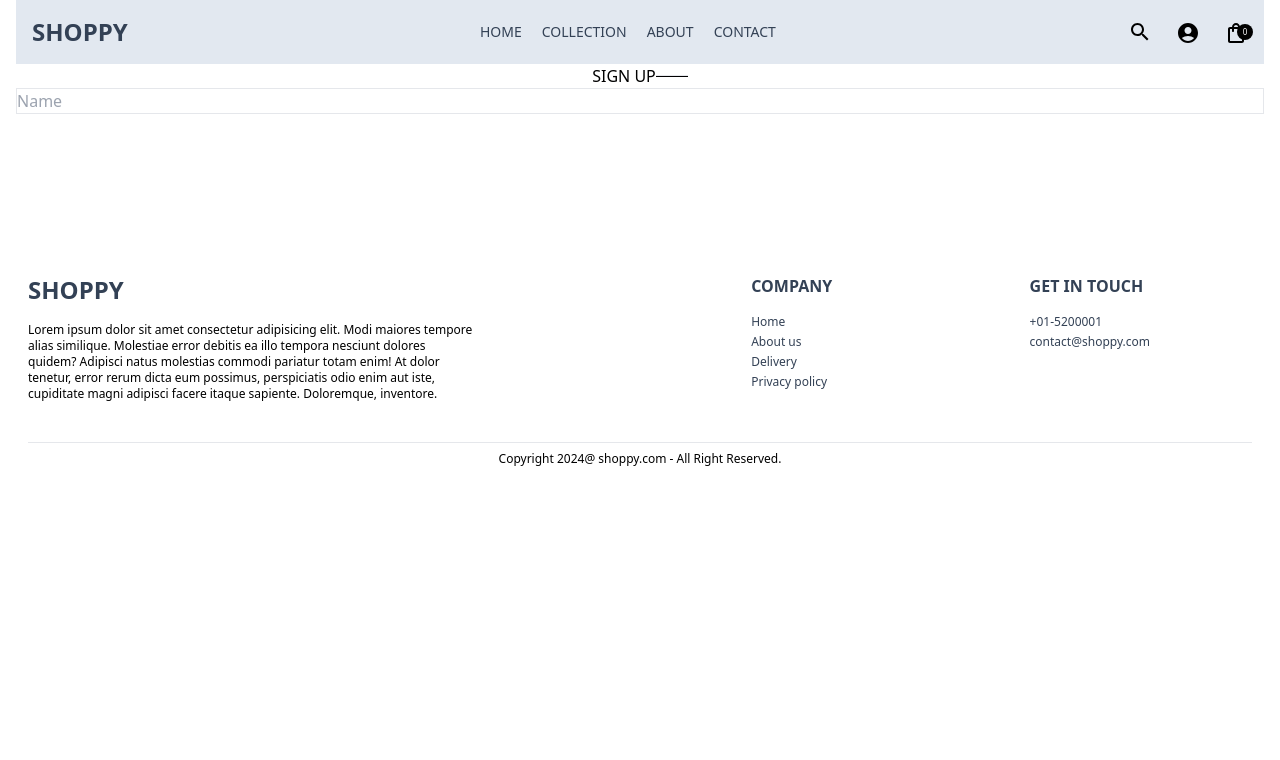
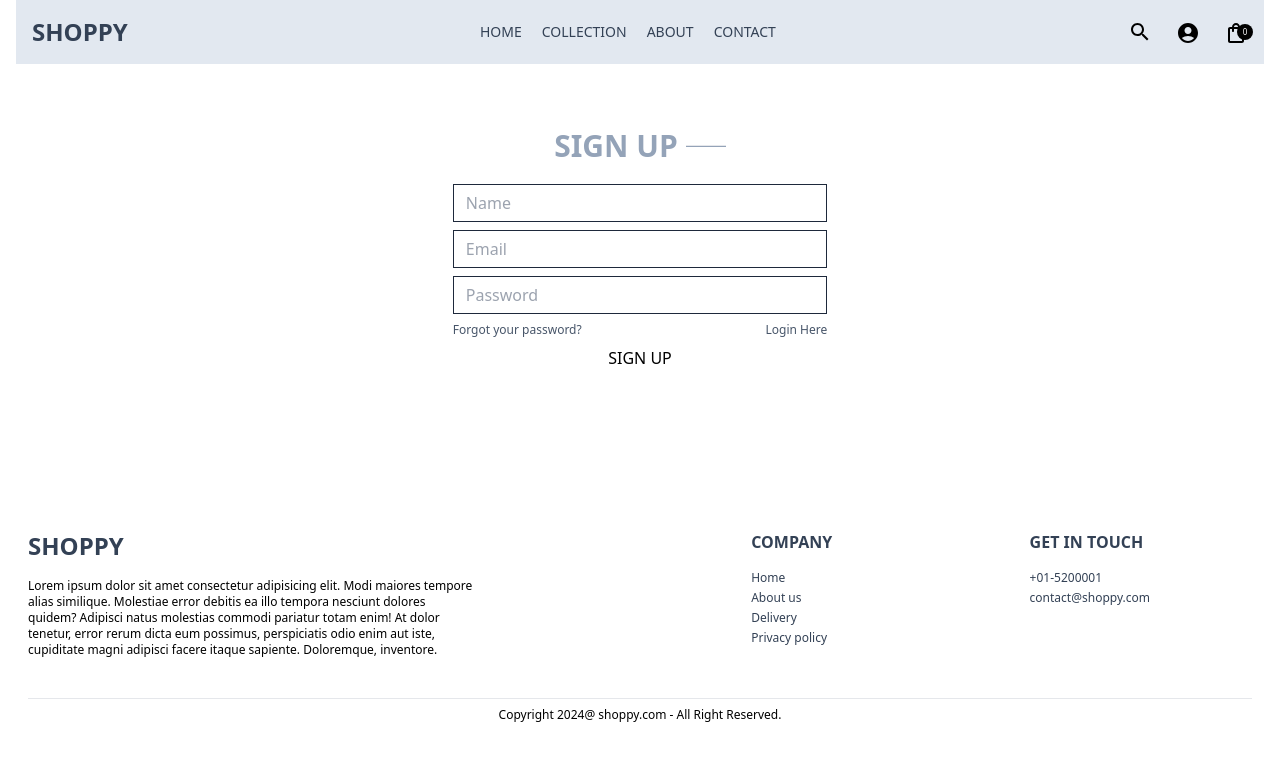
Before and after one commit to preykriti/Ecommerce-app, a React (Vite) app in the folder frontend/: page /login in a window 1280 px wide. Shown: the top 760 px of the page. Built offline with nearby package versions, Linux system fonts and the light colour scheme.

Commit message:
login and signup

```diff
--- a/frontend/src/pages/Login.jsx
+++ b/frontend/src/pages/Login.jsx
@@ -1,20 +1,60 @@
 // import React from 'react'
 
-import { useState } from "react"
+import { useState } from "react";
 
 const Login = () => {
-  const [currentPage, setCurrentPage]= useState("SIGN UP");
+  const [currentPage, setCurrentPage] = useState("SIGN UP");
 
   return (
-    <form className="flex justify-center flex-col ">
-      <div className="flex justify-center items-center">
-        <p>{currentPage}</p>
-        <hr className="h-[2px] bg-black w-8" />
+    <form className="flex items-center flex-col gap-2 mt-16 w-[80%] sm:w-[30%] m-auto">
+      <div className="flex items-center gap-2 mb-3">
+        <p className="text-3xl font-bold text-slate-400">{currentPage}</p>
+        <hr className="h-[2px] bg-slate-400 w-10" />
       </div>
-      <input placeholder="Name" className="border"></input>
+      {currentPage === "LOGIN" ? (
+        ""
+      ) : (
+        <input
+          placeholder="Name"
+          type="text"
+          className="border border-slate-800 w-full px-3 py-1.5"
+        ></input>
+      )}
+      <input
+        placeholder="Email"
+        type="email"
+        className="border border-slate-800 w-full px-3 py-1.5"
+      ></input>
+      <input
+        placeholder="Password"
+        type="password"
+        className="border border-slate-800 w-full px-3 py-1.5"
+      ></input>
+      <div className="flex w-full justify-between text-xs text-slate-600">
+        <p className="">Forgot your password?</p>
+        {
+          currentPage === "SIGN UP" ? (
+            <p
+              onClick={() => setCurrentPage("LOGIN")}
+              className="cursor-pointer"
+            >
+              Login Here
+            </p>
+          ) : (
+            <p
+              onClick={() => setCurrentPage("SIGN UP")}
+              className="cursor-pointer"
+            >
+              Create an account
+            </p>
+          )
+        }
+      </div>
+       <button>{currentPage==="SIGN UP"? "SIGN UP" :"SIGN IN"}</button>
+
 
     </form>
   );
-}
+};
 
-export default Login
+export default Login;
```
Also changed, not shown: 1 other file (tests, documents, lock files or other folders).
